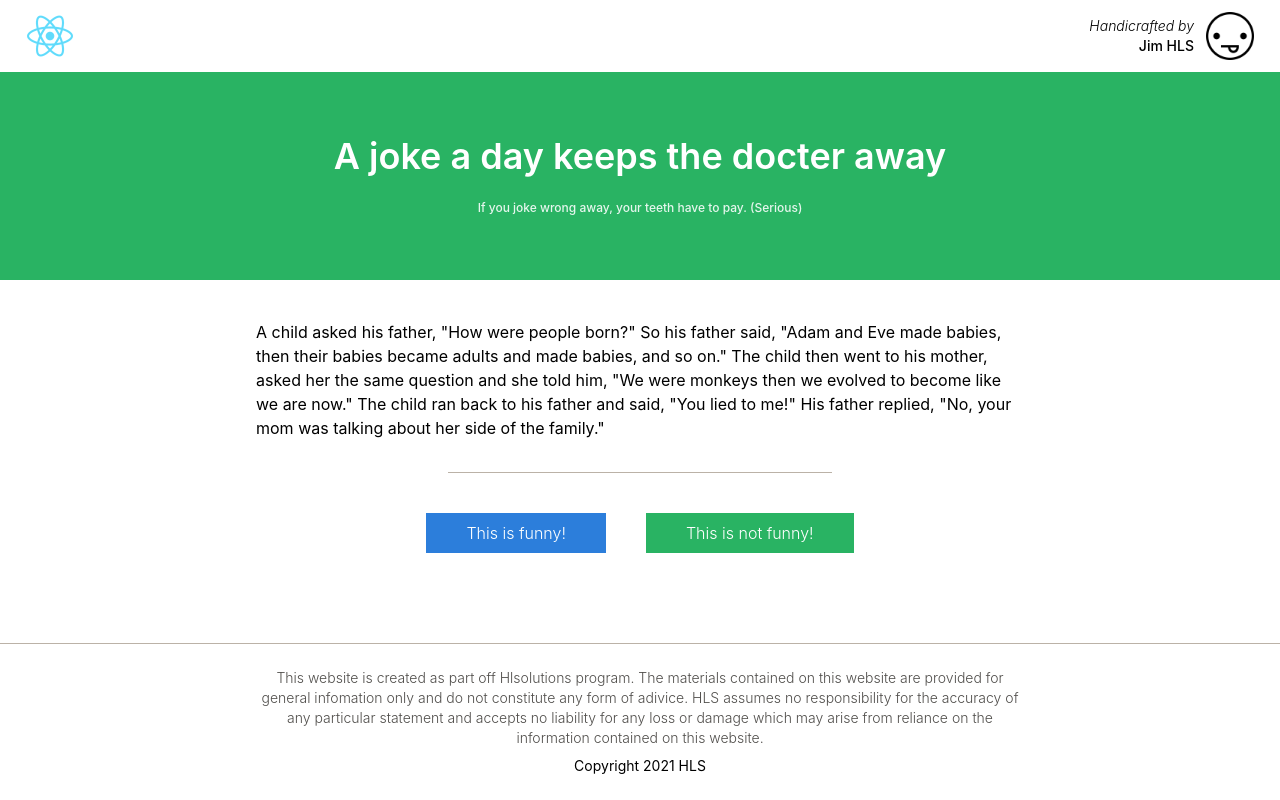
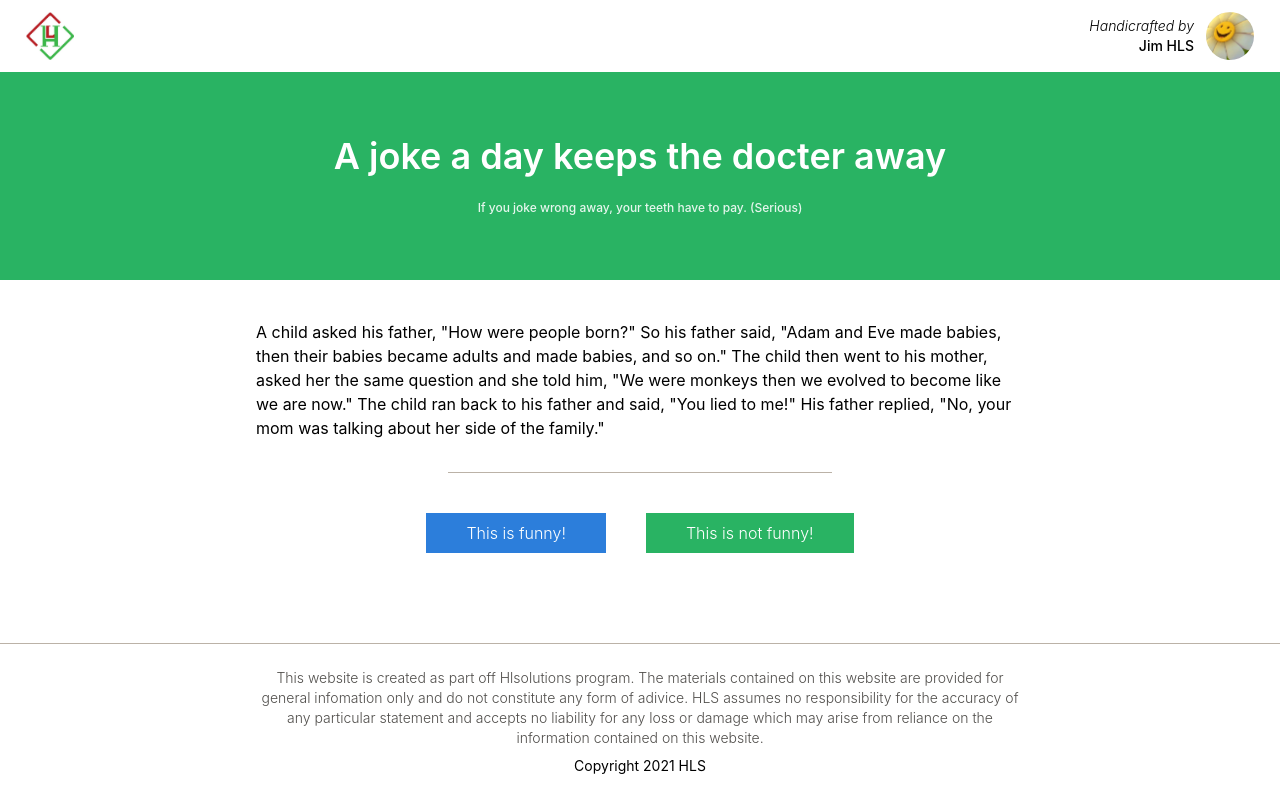
Before and after one commit to Loc-Phan/hls_interview, a React (Create React App) app in the folder front-end/: page / in a window 1280 px wide. Built offline with nearby package versions, Linux system fonts and the light colour scheme.

Commit message:
change image

```diff
--- a/front-end/src/components/Header.jsx
+++ b/front-end/src/components/Header.jsx
@@ -1,18 +1,14 @@
 const Header = () => (
 	<div className="flex flex-row justify-between items-center w-full container-md px-6 xl:px-0 h-[4.5rem]">
-		<img
-			className="h-10 md:h-12 w-10 md:w-12"
-			src="/logo192.png"
-			alt="joke-logo"
-		/>
+		<img className="h-10 md:h-12 w-10 md:w-12" src="/hls.png" alt="joke-logo" />
 		<div className="flex items-center">
 			<div className="mr-2 md:mr-3 text-right">
 				<p className="text-xs md:text-sm italic">Handicrafted by</p>
 				<p className="text-xs md:text-sm font-medium">Jim HLS</p>
 			</div>
 			<img
-				className="h-10 md:h-12 w-10 md:w-12"
-				src="/joke.png"
+				className="h-10 md:h-12 w-10 md:w-12 rounded-full"
+				src="/user.png"
 				alt="joke-logo"
 			/>
 		</div>
```
Also changed, not shown: front-end/public/hls.png (added), front-end/public/user.png (added).
